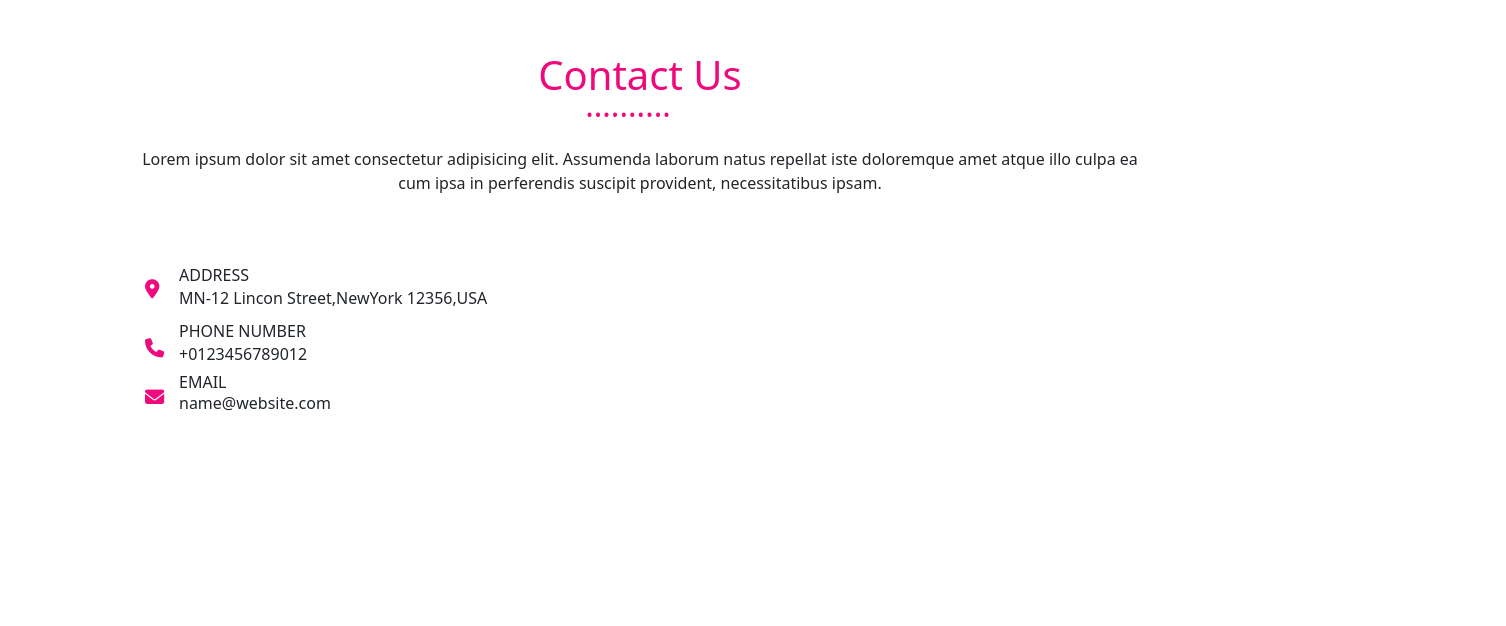
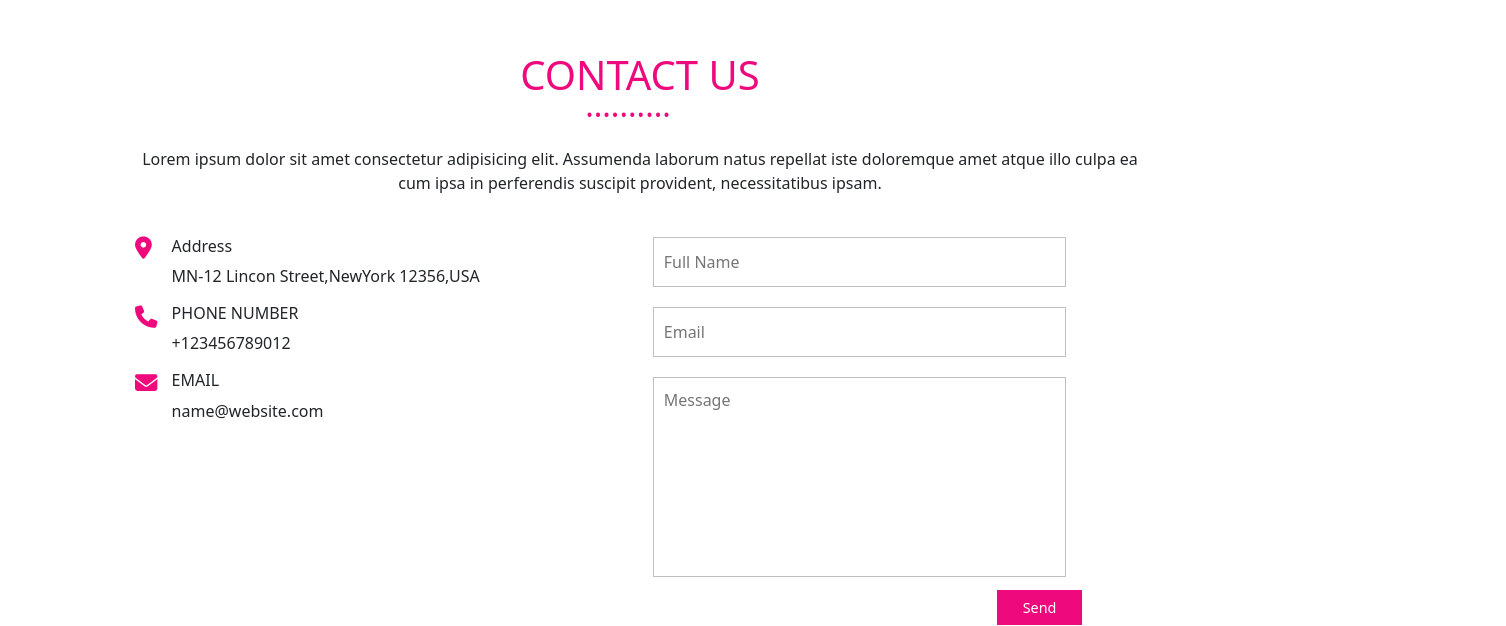
Before and after one commit to Shourov98hassan/responsive-topperr-template-by-html-css-and-bootstrap, a plain HTML site: page index.html in a window 1280 px wide. Shown: the part 3374-4000 px from the top of the page, 1506 px wide, since content can reach past the window. Before the commit the page ends 3837 px from the top, so only its background shows below. Drawn offline with nearby package versions, Linux system fonts and the light colour scheme.

Commit message:
contact us section complete design

```diff
--- a/index.html
+++ b/index.html
@@ -488,12 +488,11 @@
 
         <!-- ============================== contact us section start ======================= -->
 
-
-               <section class="contact us ideal-margin">
+        <section class="contact-us ideal-margin">
             <div class="row">
                 <div class="col-lg-12 ">
                     <div class="about-heading">
-                            <h1 class="mt-5">Contact Us</h1>
+                        <h1 class="mt-5">CONTACT US</h1>
                         <span class="dotted">..........</span>
                         <P class="mt-5">Lorem ipsum dolor sit amet consectetur adipisicing elit. Assumenda laborum natus
                             repellat iste doloremque amet atque illo culpa ea cum ipsa in perferendis suscipit
@@ -505,42 +504,41 @@
                 </div>
             </div>
 
-
-                <div class="row mt-5">
+            <div class="row mt-3">
                 <div class="col-lg-5">
                     <div class="row">
+
                         <div class="col-lg-1">
                           <div class="contact-icon">
+                          <div class="contact-icon1">
                             <i class="fa-solid fa-location-dot"></i>
+                          </div>
+                          <div class="contact-icon2">
                             <i class="fa-solid fa-phone"></i>
-                               <div class="mail-icon">
+                          </div>
+                           <div class="contact-icon3">
                             <i class="fa-solid fa-envelope"></i>
                            </div>
                           </div>
+                        </div>
 
-                            </div>
-                            <div class="col-lg-3"></div>
-
-
+                        <div class="col-lg-11">
                         <div class="contact-info">
                             <div class="contact-info1">
-                                <h6>ADDRESS</h6>
-                                <P>MN-12 Lincon Street,NewYork 12356,USA</P>
+                                <h6>Address</h6>
+                                <p>MN-12 Lincon Street,NewYork 12356,USA</p>
                             </div>
 
                             <div class="contact-info2">
 
                             <h6>PHONE NUMBER</h6>
-                            <P>+0123456789012</P>
+                            <P>+123456789012</P>
                             </div>
 
+                            <div class="contact-info3">
 
-
-
-                        <div class="contact-info3">
                             <h6>EMAIL</h6>
-                            <p class="mb-5">name@website.com</p>
-                        </div>
+                            <P>name@website.com</P>
                             </div>
 
 
@@ -549,15 +547,32 @@
 
 
                         </div>
+                    </div>
 
-                    <div class="col-lg-8">
+                </div>
+
+
+                <div class="col-lg-7">
+                    <div class="contact-form">
+                        <input type="text" placeholder="Full Name"><br>
+                        <input type="email" placeholder="Email"><br>
+                        <textarea name="" id="" cols="30" rows="10" placeholder="Message"></textarea><br>
+                        <button class="contact-button">Send</button>
+                    </div>
 
 
                 </div>
+
             </div>
 
 
         </section>
+
+
+
+
+
+
 
 
 
@@ -571,6 +586,13 @@
 
 
 
+
+
+
+
+
+
+
     <script src="	https://cdn.jsdelivr.net/npm/bootstrap@5.2.0/dist/js/bootstrap.bundle.min.js"></script>
 </body>
 
--- a/style.css
+++ b/style.css
@@ -5,6 +5,7 @@
 
 .body{
     font-family: 'Poppins', sans-serif;
+
 }
 
 .ideal-margin{
@@ -227,42 +228,67 @@
     margin-bottom: 1px;
     color: rgb(238, 10, 124);
 }
+
+.contact-info{
+    text-align: start;
+    margin-left: 10px;
+}
+
+.contact-info1{
+    margin-top: 10px;
+}
+
+
+
+
+.contact-icon2{
+    margin-top: 27px;
+}
+
+.contact-icon3{
+    margin-top: 23px;
+}
+
 .contact-icon i{
-    margin: 20px;
-    font-size: 1.2rem;
+    margin: 10px;
+    font-size: 1.4rem;
     color: rgb(238, 10, 124);
 }
 
-.contact-info{
-    margin-top: -173px;
-    text-align: start;
-    margin-left: 54px;
+.contact-form input{
+    height: 50px;
+    width: 70%;
+    padding: 10px;
+    border: none;
+    border: 1px solid  rgb(192, 190, 190);
+    margin: 10px;
 }
 
-.contact-info1{
-    margin-top: 12px;
-    margin-bottom: -10px;
+.contact-form textarea{
+    height: 200px;
+    width: 70%;
+    padding: 10px;
+    border: none;
+    border: 1px solid  rgb(192, 190, 190);
+    margin-top: 10px;
+    resize: none;
 }
 
-.contact-info1 p{
-    margin-top: -7px;
-}
-.contact-info2{
-    margin-top: 22px;
+.contact-button {
+    border: none;
+    border: 1px solid white;
+    height: 37px;
+    width: 87px;
+    background-color: rgb(238, 10, 124);
+    color: white;
+    transition: 1s;
+    font-size: 0.9rem;
+    margin-top: 6px;
+    margin-left: 360px;
+    transition: 1s;
 }
 
-.contact-info2 p{
-    margin-top: -7px;
+.contact-button:hover{
+    background-color: rgb(187, 54, 121);
+
 }
-
-.contact-info3{
-    margin-top: -9px;
-}
-
-.contact-info3 p{
-    margin-top: -9px;
-}
-
-.mail-icon i{
-    margin-top: 10px;
-}
```
Lines whose indentation alone changed are shown as unchanged.
